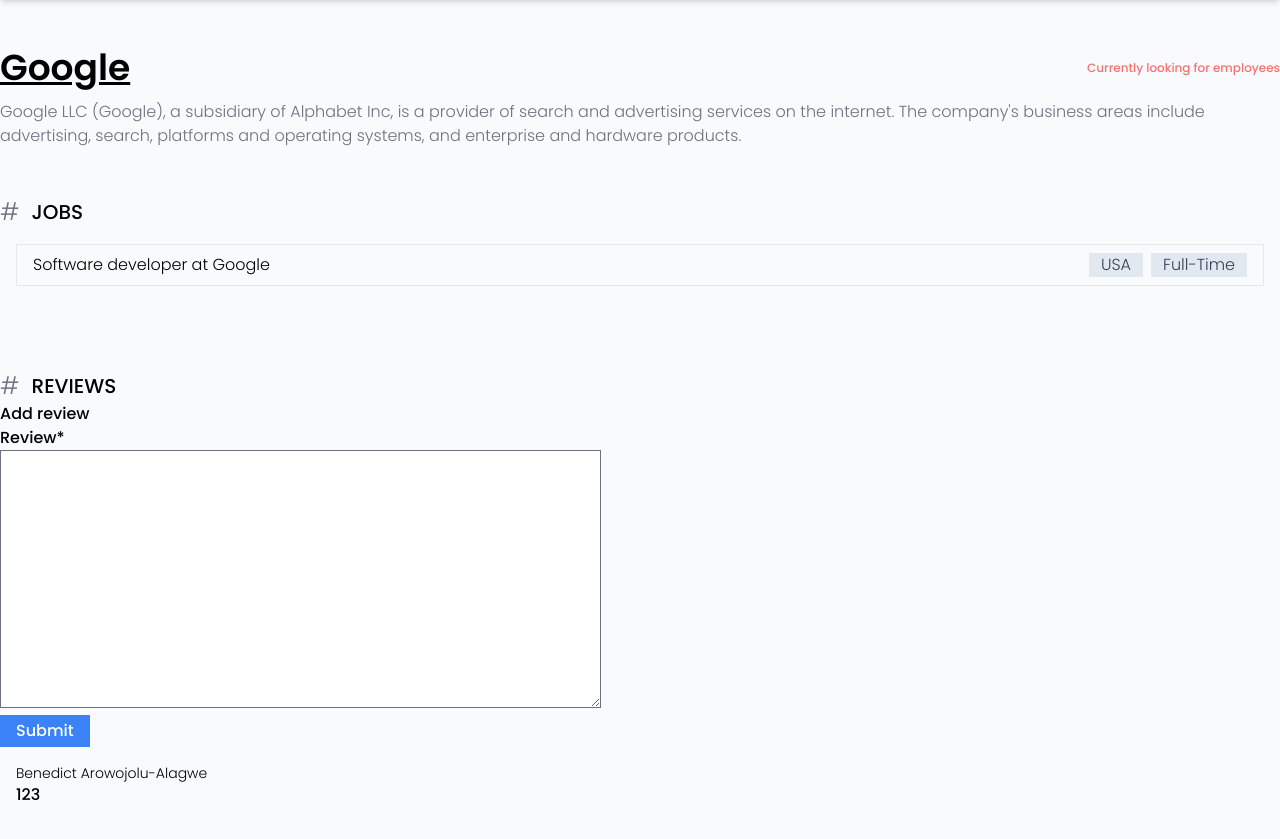
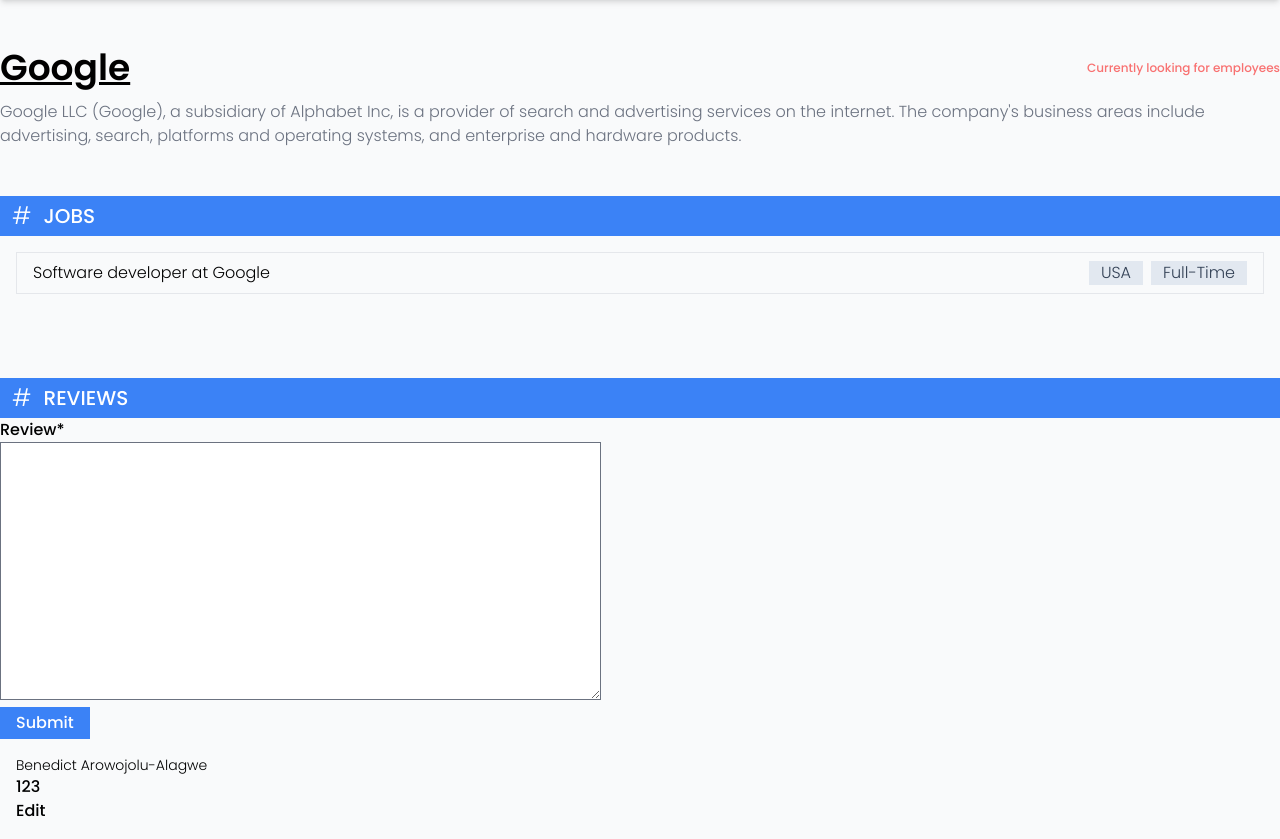
Before and after one commit to Benedict-arowo/Job-Board, a Django app: page /company/2caab1e1-85dc-4315-af8a-8d35fa318734 in a window 1280 px wide. Shown: the part 56-895 px from the top of the page. Before the commit the page ends 856 px from the top, so only its background shows below. Run offline with Django 4.2, Linux system fonts and the light colour scheme; a user stored in the database is signed in; data comes from the database, SQL or seed files in the repository; some libraries are stand-ins or nearby versions.

Commit message:
Added edit_review route

```diff
--- a/app_jobboard/urls.py
+++ b/app_jobboard/urls.py
@@ -19,15 +19,16 @@ urlpatterns = [
         name="removeBookmark",
     ),
     path("company/<uuid:id>", company_views.company, name="company"),
+    path("company/create", company_views.createCompany, name="createCompany"),
+    path("company/edit/<uuid:id>", company_views.editCompany, name="editCompany"),
+    path("company/delete/<uuid:id>", company_views.deleteCompany, name="deleteCompany"),
+    path("companies/", company_views.userCompanies, name="userCompanies"),
     path(
         "company/<uuid:companyId>/createReview/",
         company_reviews.create_review,
         name="createCompanyReview",
     ),
-    path("company/create", company_views.createCompany, name="createCompany"),
-    path("company/edit/<uuid:id>", company_views.editCompany, name="editCompany"),
-    path("company/delete/<uuid:id>", company_views.deleteCompany, name="deleteCompany"),
-    path("companies/", company_views.userCompanies, name="userCompanies"),
+    path("review/edit/<uuid:id>", company_reviews.edit_review, name="editReview"),
 ]
 
 # TODO: Organize URLS into separate files.
--- a/templates/jobboard/company.html
+++ b/templates/jobboard/company.html
@@ -1,6 +1,7 @@
-{% extends "layout.html" %} {% block title %} - Register {% endblock %}
-{%load crispy_forms_tags %}
+{% extends "layout.html" %}
 
+{% block title %} - Register {% endblock %}
+{% load crispy_forms_tags %}
 
 {% block searchComponent %}
 
@@ -20,23 +21,28 @@
 		{% endif %}
 	</div>
 
-
 	<p class="mt-3 font-light text-gray-500">{{ company.description }}</p>
 
 	<section>
-        <a href="#jobs" class="flex flex-row gap-3 mt-12 items-center">
-            <span class="text-gray-500 font-light text-2xl">#</span>
+        <a href="#jobs" class="flex flex-row gap-3 mt-12 items-center w-full bg-blue-500 text-white py-1 px-3">
+			<span class="font-light text-2xl">#</span>
 			<h4 class="font-medium text-xl">JOBS</h4>
 		</a>
 		<div class="mt-4 px-4">
 			{% for job in jobs %}
-                <div class="font-light border px-4 py-2 w-full flex flex-row justify-between items-center">
-
+			<div
+				class="font-light border px-4 py-2 w-full flex flex-row justify-between items-center">
 				<a href="{% url 'jobboard:job' job.id %}">{{ job.name }}</a>
 
 				<div class="flex flex-row gap-2">
-                        <a href="/?q={{ job.location }}" class="bg-slate-200 text-slate-700 w-fit px-3 h-fit">{{ job.location }}</a>
-                        <a href="/?q={{ job.employment_type }}" class="bg-slate-200 text-slate-700 w-fit px-3 h-fit">
+					<a
+						href="/?q={{ job.location }}"
+						class="bg-slate-200 text-slate-700 w-fit px-3 h-fit"
+						>{{ job.location }}</a
+					>
+					<a
+						href="/?q={{ job.employment_type }}"
+						class="bg-slate-200 text-slate-700 w-fit px-3 h-fit">
 						{{ job.employment_type }}
 					</a>
 				</div>
@@ -45,29 +51,32 @@
 		</div>
 	</section>
 
-
 	<section class="flex flex-col mt-9">
-
-        <a href="#reviews" class="flex flex-row gap-3 mt-12 items-center">
-            <span class="text-gray-500 font-light text-2xl">#</span>
+		<a href="#reviews" class="flex flex-row gap-3 mt-12 items-center w-full bg-blue-500 text-white py-1 px-3">
+			<span class="font-light text-2xl">#</span>
 			<h4 class="font-medium text-xl">REVIEWS</h4>
 		</a>
 
 		{% if request.user.is_authenticated %}
-            <form method="POST" action="{% url 'jobboard:createCompanyReview' companyId=company.id %}">
+		<form
+			method="POST"
+			action="{% url 'jobboard:createCompanyReview' companyId=company.id %}">
 			{% csrf_token %}
-                <legend>Add review</legend>
 			{{ reviewForm|crispy }}
-                <button type="submit" class="bg-blue-500 px-4 py-1 text-white">Submit</button>
+			<button type="submit" class="bg-blue-500 px-4 py-1 text-white">
+				Submit
+			</button>
 		</form>
 		{% endif %}
-
 
 		<div class="flex flex-col gap-4 px-4 my-4">
 			{% for review in reviews %}
 			<div>
 				<p class="text-sm font-light">{{ review.reviewer }}</p>
 				<p>{{ review.review }}</p>
+				{% if review.reviewer == request.user %}
+				<a data-id="{{ review.id }}" href="">Edit</a>
+				{% endif %}
 			</div>
 			{% endfor %}
 		</div>
--- a/theme/static/css/dist/styles.css
+++ b/theme/static/css/dist/styles.css
@@ -1080,6 +1080,11 @@ select {
   background-color: rgb(226 232 240 / var(--tw-bg-opacity));
 }
 
+.bg-blue-300 {
+  --tw-bg-opacity: 1;
+  background-color: rgb(147 197 253 / var(--tw-bg-opacity));
+}
+
 .p-4 {
   padding: 1rem;
 }
```
Also changed, not shown: app_jobboard/views_folder/company_reviews.py (+18 -1 lines). Lines whose indentation alone changed are shown as unchanged.
